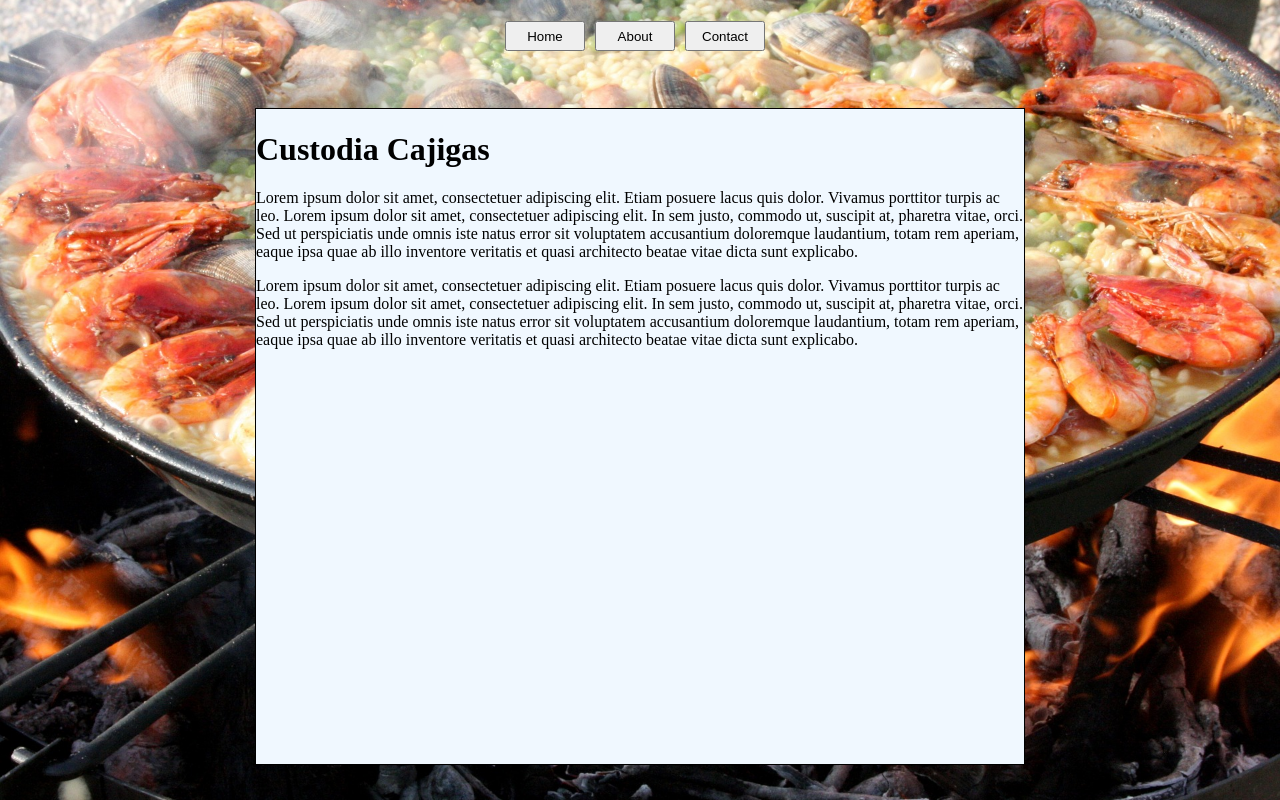
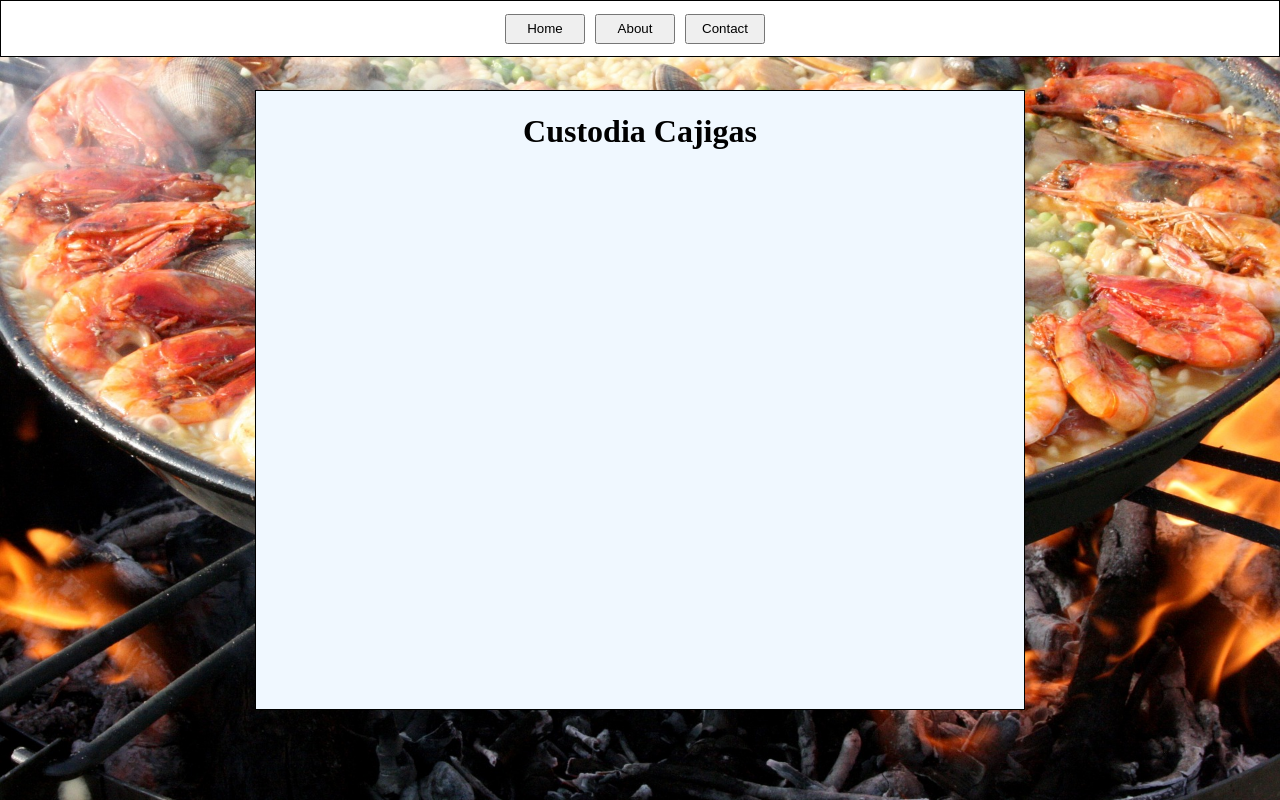
Before and after one commit to JonDm07/odin-restaurant, a website built with webpack: page dist/index.html in a window 1280 px wide. Built offline with nearby package versions, Linux system fonts and the light colour scheme.

Commit message:
create homepage module

```diff
--- a/package.json
+++ b/package.json
@@ -3,7 +3,8 @@
   "version": "1.0.0",
   "main": "index.js",
   "scripts": {
-    "test": "echo \"Error: no test specified\" && exit 1"
+    "test": "echo \"Error: no test specified\" && exit 1",
+    "watch": "webpack --watch"
   },
   "keywords": [],
   "author": "",
--- /dev/null
+++ b/src/homepage.js
@@ -0,0 +1,28 @@
+export function homepage() {
+  const content = document.querySelector("#content");
+  const header = document.createElement("header");
+
+  content.appendChild(header);
+
+  let anchors = [];
+
+  for (let i = 0; i < 3; i++) {
+    const button = document.createElement("button");
+    const anchor = document.createElement("a");
+    header.appendChild(button);
+    button.appendChild(anchor);
+    anchors.push(anchor);
+  }
+
+  anchors[0].textContent = "Home";
+  anchors[1].textContent = "About";
+  anchors[2].textContent = "Contact";
+
+  const hero = document.createElement("div");
+  hero.classList.add("hero");
+  content.appendChild(hero);
+
+  const heroHeader = document.createElement("h1");
+  heroHeader.textContent = "Custodia Cajigas";
+  hero.appendChild(heroHeader);
+}
--- a/src/index.js
+++ b/src/index.js
@@ -0,0 +1,3 @@
+import { homepage } from "./homepage";
+
+homepage();
--- a/styles.css
+++ b/styles.css
@@ -13,13 +13,15 @@ body {
     background-size: cover;
     background-position: center;
     display: grid;
-    grid-template-rows: 1fr 10fr;
+    grid-template-rows: 1fr 12fr 1fr;
 }
 
 header {
     display: flex;
     justify-content: center;
     align-items: center;
+    background-color: white;
+    border: solid 1px black;
 }
 
 header > button {
@@ -35,4 +37,14 @@ header > button {
     justify-self: center;
     align-self: center;
     background-color: aliceblue;
+    text-align: center;
 }
+
+.hero > p {
+    margin: 5px 5px;
+}
+
+footer {
+    background-color: white;
+    border: solid 1px black;
+}
```
Also changed, not shown: dist/index.html, dist/main.js.
